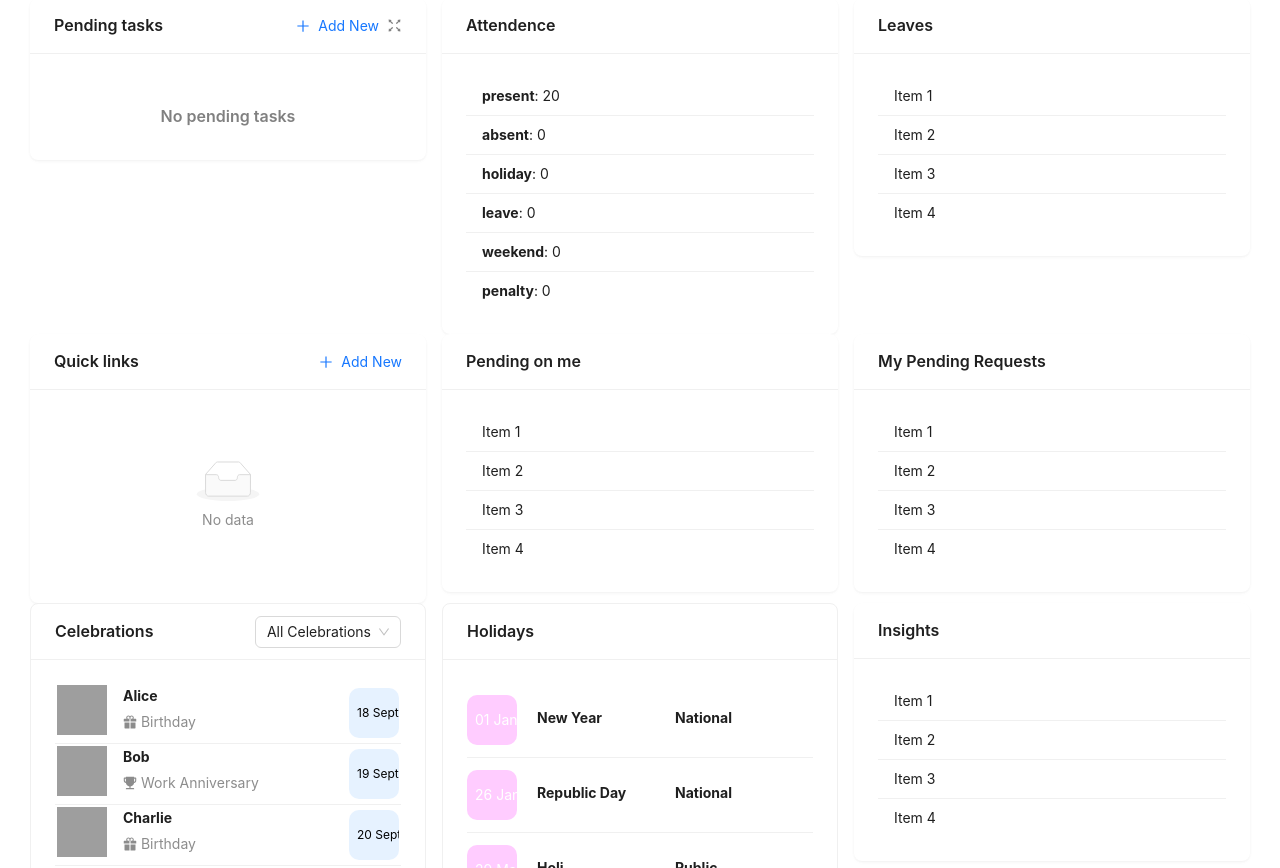
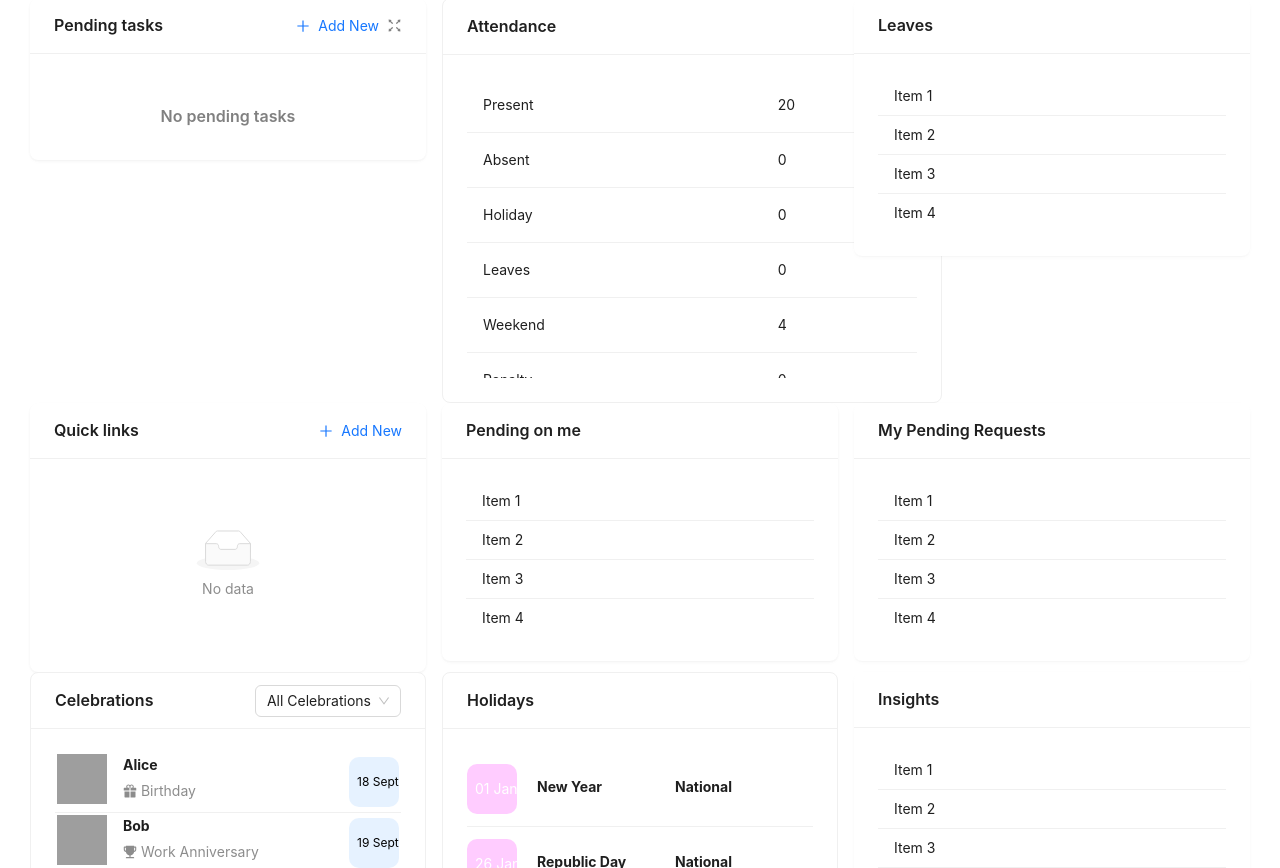
Before and after one commit to dani24sahu/dashboard-antd-reactjs, a React (Create React App) app: page / in a window 1280 px wide. Shown: the part 1032-1900 px from the top of the page. Built offline with nearby package versions, Linux system fonts and the light colour scheme; grey boxes are pictures that could not be loaded.

Commit message:
fixed card size and added scroll

```diff
--- a/src/components/views/attendanceCard/Attendance.jsx
+++ b/src/components/views/attendanceCard/Attendance.jsx
@@ -1,22 +1,32 @@
-import { Card, List } from "antd";
 import React from "react";
+import { Card, Table } from "antd";
+import { data } from "./attendanceData";
 
-const Attendance = ({attendanceData}) => {
+const columns = [
+  {
+    title: "Type",
+    dataIndex: "type",
+    key: "type",
+  },
+  {
+    title: "Count",
+    dataIndex: "count",
+    key: "count",
+  },
+];
+
+const Attendance = () => {
   return (
-    <>
-      <Card title="Attendence" bordered={false}>
-        <List
-          size="small"
-          bordered={false}
-          dataSource={attendanceData}
-          renderItem={(item) => (
-            <List.Item>
-              <b>{item.name}</b>: {item.value}
-            </List.Item>
-          )}
-        />
-      </Card>
-    </>
+    <Card title="Attendance" style={{ width: 500 }}>
+      <Table
+        columns={columns}
+        style={{ overflow: "auto", height: 300 }}
+        dataSource={data}
+        pagination={false}
+        showHeader={false}
+        // scroll={{ y: 200 }}
+      />
+    </Card>
   );
 };
 
--- a/src/components/views/celebrationCard/Celebration.jsx
+++ b/src/components/views/celebrationCard/Celebration.jsx
@@ -33,6 +33,7 @@ const Celebration = () => {
         <List
           itemLayout="horizontal"
           dataSource={filteredData}
+          style={{ overflow: "auto", height: 300 }}
           // style={{backgroundColor:"#e6f2ff"}}
           renderItem={(item) => (
             <List.Item style={{ padding: "2px" }}>
--- a/src/components/views/holidayCard/Holiday.jsx
+++ b/src/components/views/holidayCard/Holiday.jsx
@@ -9,6 +9,7 @@ const Holiday = () => {
         <List
           itemLayout="horizontal"
           dataSource={data}
+          style={{ overflow: "auto", height: 300 }}
           renderItem={(item) => (
             <List.Item>
               <Badge
```
